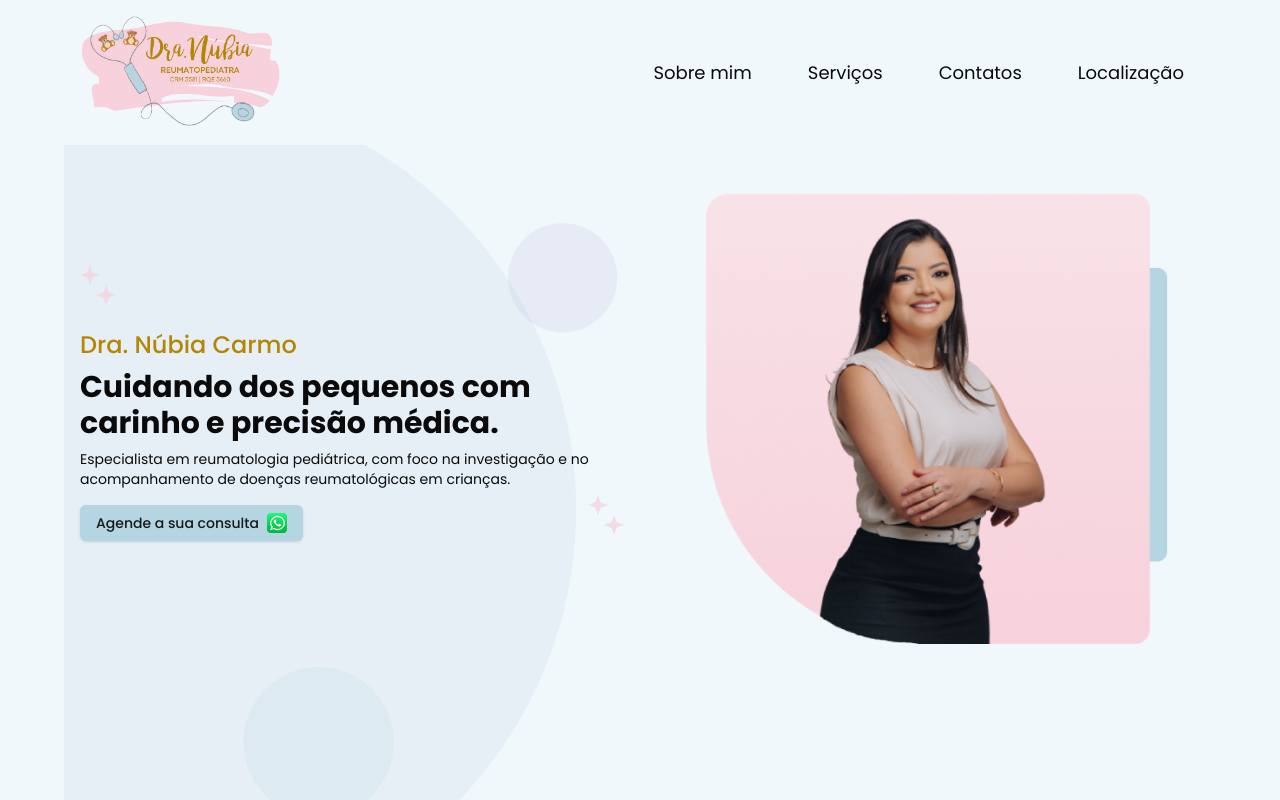
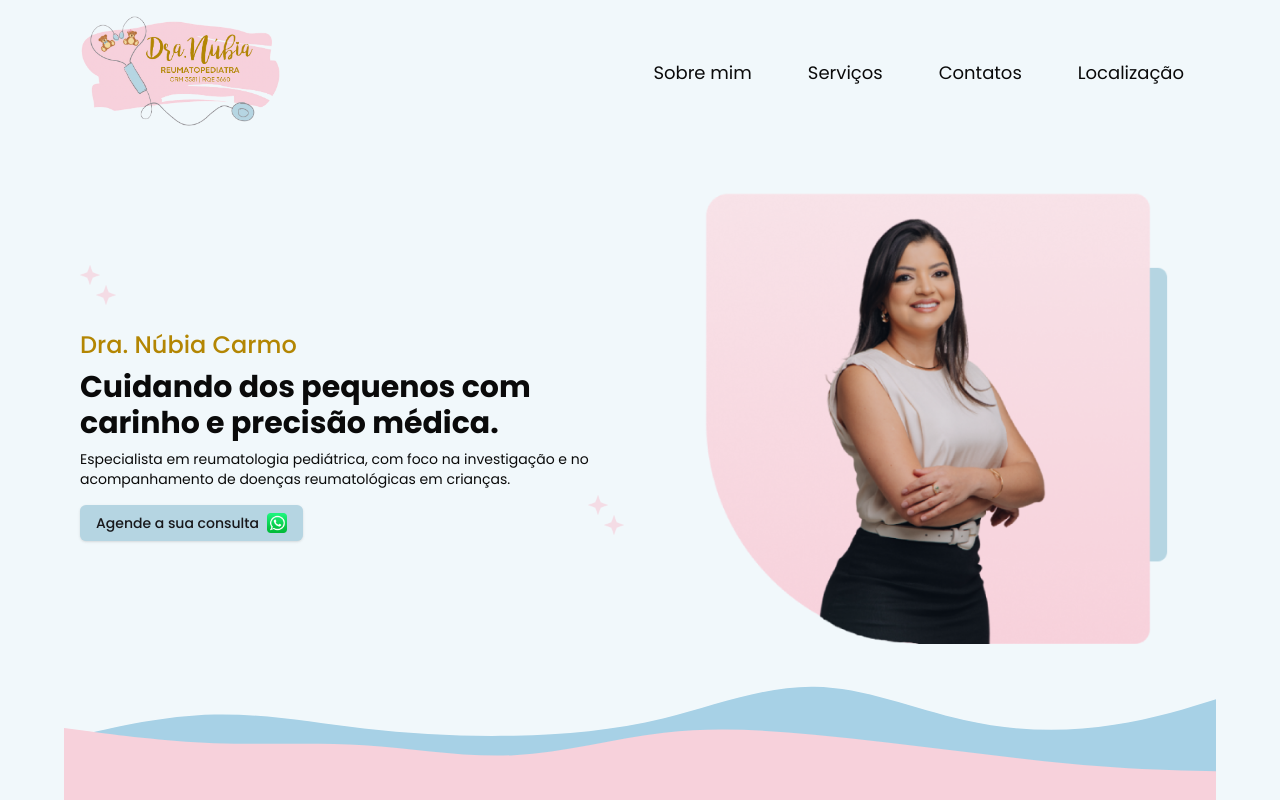
Before and after one commit to willyancr/dra-nubia, a Next.js app: page / in a window 1280 px wide. Shown: the top 800 px of the page. Built offline with nearby package versions, Linux system fonts and the light colour scheme.

Commit message:
Add new background SVG and update home section

```diff
--- a/src/app/(dra-nubia)/(sections)/home.tsx
+++ b/src/app/(dra-nubia)/(sections)/home.tsx
@@ -28,7 +28,7 @@ export default function Home() {
   return (
     <div
       id="home"
-      className="bg-image-bg-home-2 relative h-[700px] w-full overflow-hidden"
+      className="bg-image-bg-home-4 relative h-[700px] w-full overflow-hidden"
       ref={ref}
     >
       <div className="container relative mx-auto flex flex-col px-4">
--- a/tailwind.config.ts
+++ b/tailwind.config.ts
@@ -13,8 +13,9 @@ const config: Config = {
         ["image-bg-about"]: "url(/bg-about.svg)",
         ["image-bg-contact"]: "url(/bg-contact.svg)",
         ["image-bg-home"]: "url(/bg-home.svg)",
+        ["image-bg-home-2"]: "url(/bg-home-2.png)",
         ["image-bg-home-3"]: "url(/bg-home-3.svg)",
-        ["image-bg-home-2"]: "url(/bg-home-2.png)",
+        ["image-bg-home-4"]: "url(/bg-home-4.svg)",
         ["image-bg-services"]: "url(/bg-services.svg)",
       },
       colors: {
```
Also changed, not shown: public/bg-home-4.svg (added).
